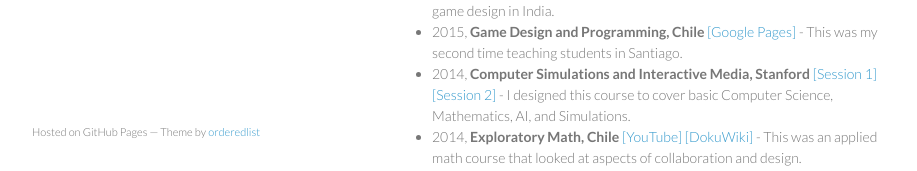
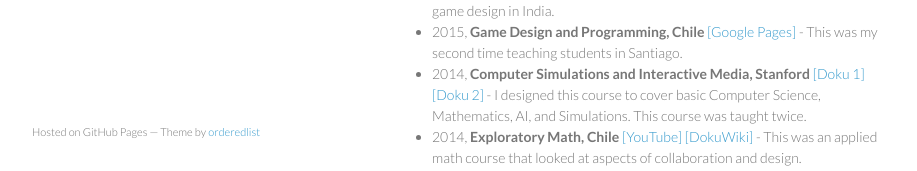
Before and after one commit to sherol/sherol.github.io, a plain HTML site: page index.html in a window 1280 px wide. Shown: the part 589-760 px from the top of the page, without its empty margins (178-1095 px from the left). Drawn offline with Linux system fonts and the light colour scheme.

Commit message:
Update index.html

```diff
--- a/index.html
+++ b/index.html
@@ -63,7 +63,7 @@
 <li>2015, <b>Artificial Intelligence and Game Design, China</b> <a href="https://users.soe.ucsc.edu/~sherol/teaching/doku.php?id=spcs:2015:ai">[Dokuwiki]</a> - Teaching game design in China.</li>
 <li>2015, <b>Game Design and Computer Science, India</b> <a href="https://sites.google.com/site/stanfordgamedesignindia2015/">[Google Pages]</a> - Teaching game design in India.</li>
 <li>2015, <b>Game Design and Programming, Chile</b> <a href="https://sites.google.com/site/stanfordchile2015/">[Google Pages]</a> - This was my second time teaching students in Santiago.</li>
-<li>2014, <b>Computer Simulations and Interactive Media, Stanford</b> <a href="https://users.soe.ucsc.edu/~sherol/teaching/doku.php?id=spcs:summer2014:simulations">[Session 1]</a> <a href="https://users.soe.ucsc.edu/~sherol/teaching/doku.php?id=spcs:summer2014:sim">[Session 2]</a> - I designed this course to cover basic Computer Science, Mathematics, AI, and Simulations.</li>
+<li>2014, <b>Computer Simulations and Interactive Media, Stanford</b> <a href="https://users.soe.ucsc.edu/~sherol/teaching/doku.php?id=spcs:summer2014:simulations">[Doku 1]</a> <a href="https://users.soe.ucsc.edu/~sherol/teaching/doku.php?id=spcs:summer2014:sim">[Doku 2]</a> - I designed this course to cover basic Computer Science, Mathematics, AI, and Simulations. This course was taught twice.</li>
 <li>2014, <b>Exploratory Math, Chile</b> <a href="https://www.youtube.com/watch?v=A4veQcfXvgc">[YouTube]</a> <a href="https://users.soe.ucsc.edu/~sherol/teaching/doku.php?id=spcs:winter2014:math">[DokuWiki]</a> - This was an applied math course that looked at aspects of collaboration and design.</li>
 <li>2013, <b>Artificial Intelligence, Stanford</b> <a href="https://users.soe.ucsc.edu/~sherol/teaching/doku.php?id=epgy:ai13:index">[DokuWiki]</a> - Intro to AI.</li>
 <li>2013, <b>Robotics, Stanford</b> <a href="https://users.soe.ucsc.edu/~sherol/teaching/doku.php?id=epgy:msp2013:msp_-_robotics">[DokuWiki]</a> - Intro to programming and robotics with Lego Mindstorms.</li>
```
